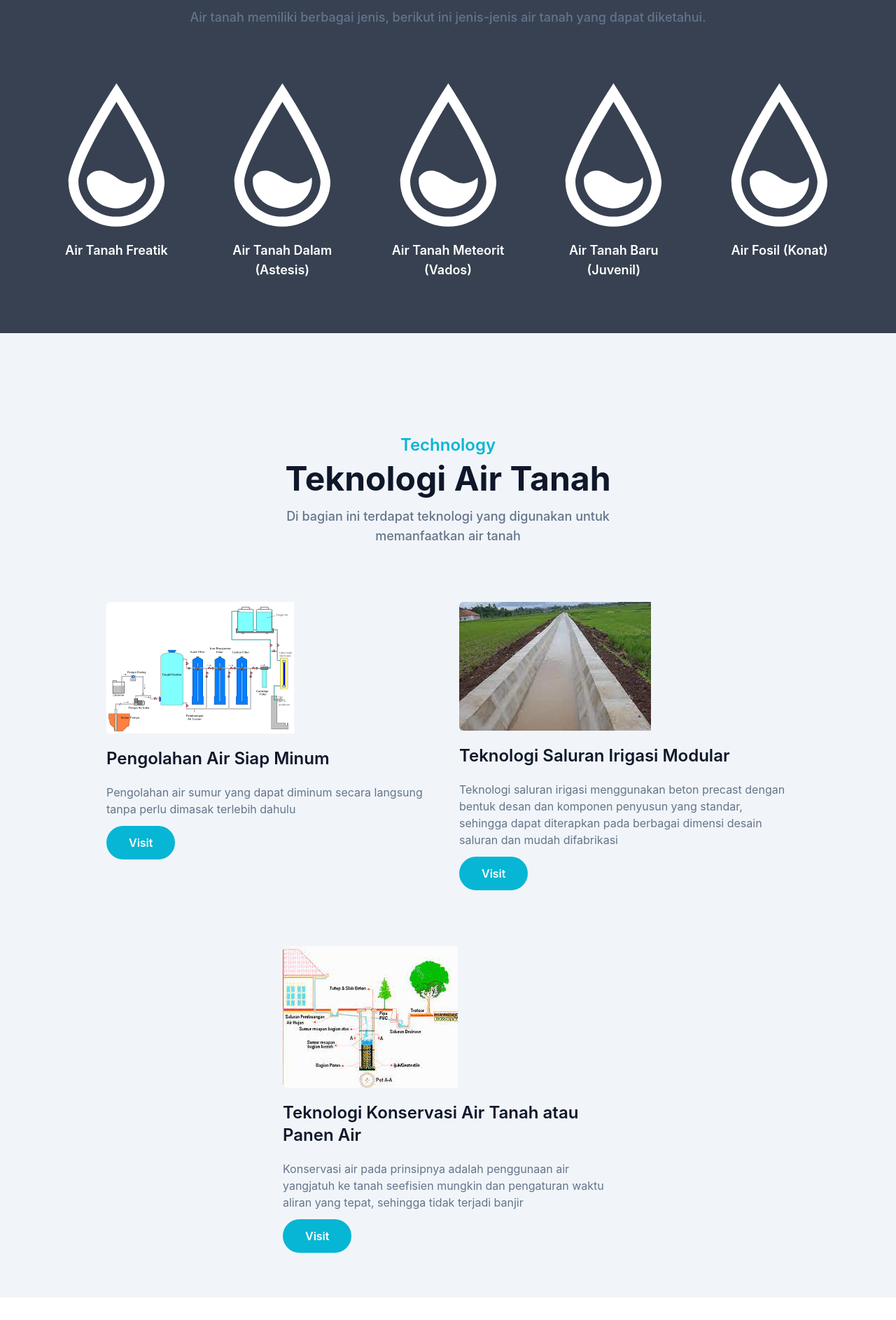
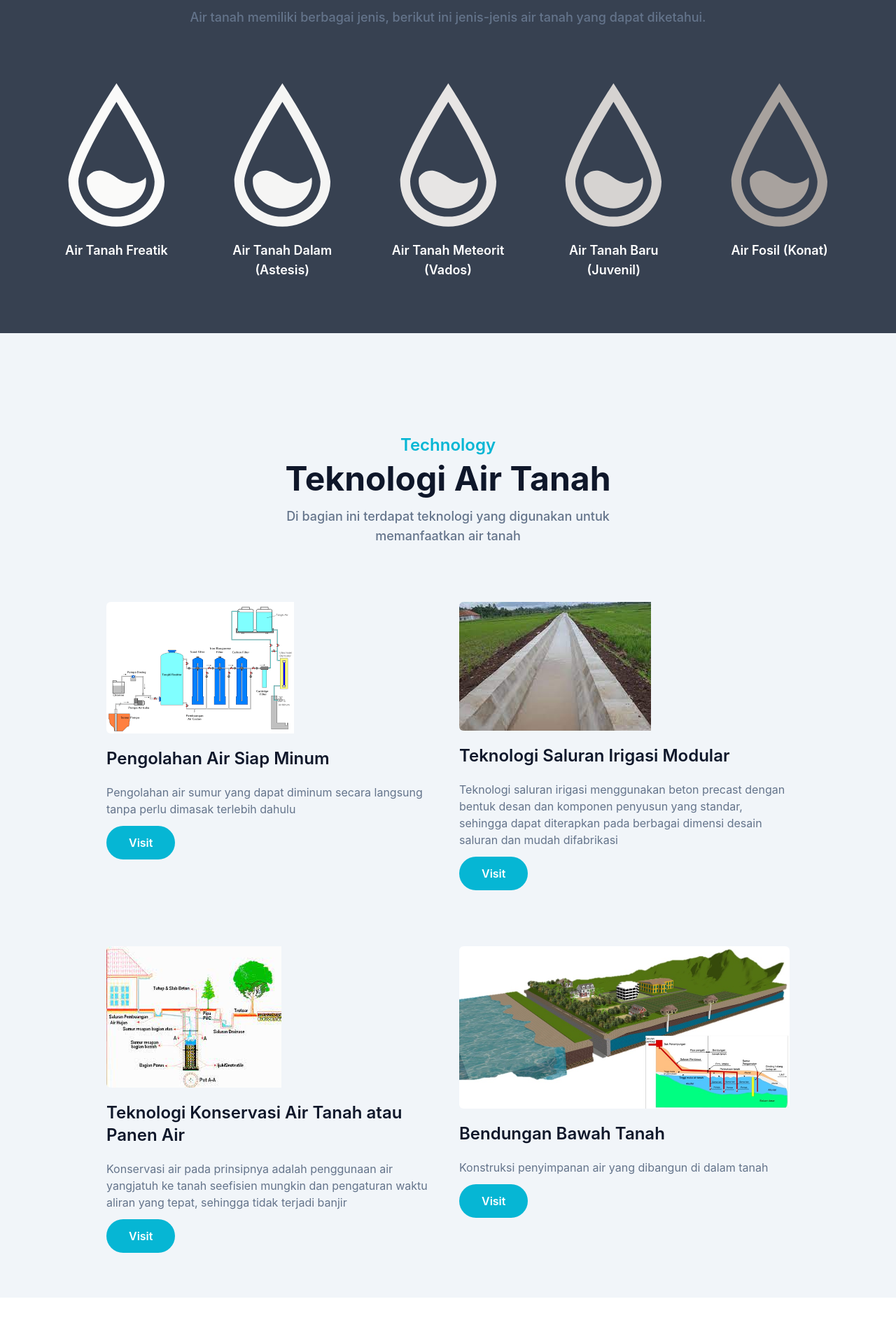
Before and after one commit to fnf-1/water-ground.github.io, a website: page index.html in a window 1280 px wide. Shown: the part 3974-5860 px from the top of the page at 70% size. Drawn offline with Linux system fonts and the light colour scheme.

Commit message:
update content

```diff
--- a/index.html
+++ b/index.html
@@ -197,7 +197,7 @@
           <div class="w-full px-4 flex flex-wrap justify-center">
             <div class="mb-12 p-4 md:w-1/5">
               <div class="rounded overflow-hidden">
-                <svg role="img" width="w-full" class="item-center fill-white dark:fill-dark" viewBox="0 0 24 24" xmlns="http://www.w3.org/2000/svg">
+                <svg role="img" width="w-full" class="item-center fill-stone-50 dark:fill-stone-500" viewBox="0 0 24 24" xmlns="http://www.w3.org/2000/svg">
                   <path
                     d="M12.7 1.088L12 0l-.7 1.088c-.751 1.168-7.342 11.525-7.342 15.366C3.958 20.615 7.565 24 12 24s8.042-3.385 8.042-7.546c0-3.84-6.591-14.197-7.342-15.366zM12 22.335c-3.516 0-6.377-2.638-6.377-5.881C5.623 13.908 9.732 6.756 12 3.1c2.268 3.656 6.377 10.809 6.377 13.355 0 3.242-2.861 5.88-6.377 5.88zm4.957-6.017c0 2.548-2.22 4.615-4.957 4.615-2.737 0-4.957-2.067-4.957-4.615 0-.163.021-.347.058-.549 0 0 1.306-2.616 4.847 0 2.999 2.215 4.95 0 4.95 0 .038.202.059.386.059.549z"
                   />
@@ -207,7 +207,7 @@
             </div>
             <div class="mb-12 p-4 md:w-1/5">
               <div class="rounded overflow-hidden">
-                <svg role="img" width="w-full" class="item-center fill-white dark:fill-dark" viewBox="0 0 24 24" xmlns="http://www.w3.org/2000/svg">
+                <svg role="img" width="w-full" class="item-center fill-stone-100 dark:fill-stone-600" viewBox="0 0 24 24" xmlns="http://www.w3.org/2000/svg">
                   <path
                     d="M12.7 1.088L12 0l-.7 1.088c-.751 1.168-7.342 11.525-7.342 15.366C3.958 20.615 7.565 24 12 24s8.042-3.385 8.042-7.546c0-3.84-6.591-14.197-7.342-15.366zM12 22.335c-3.516 0-6.377-2.638-6.377-5.881C5.623 13.908 9.732 6.756 12 3.1c2.268 3.656 6.377 10.809 6.377 13.355 0 3.242-2.861 5.88-6.377 5.88zm4.957-6.017c0 2.548-2.22 4.615-4.957 4.615-2.737 0-4.957-2.067-4.957-4.615 0-.163.021-.347.058-.549 0 0 1.306-2.616 4.847 0 2.999 2.215 4.95 0 4.95 0 .038.202.059.386.059.549z"
                   />
@@ -217,7 +217,7 @@
             </div>
             <div class="mb-12 p-4 md:w-1/5">
               <div class="rounded overflow-hidden">
-                <svg role="img" width="w-full" class="item-center fill-white dark:fill-dark" viewBox="0 0 24 24" xmlns="http://www.w3.org/2000/svg">
+                <svg role="img" width="w-full" class="item-center fill-stone-200 dark:fill-stone-700" viewBox="0 0 24 24" xmlns="http://www.w3.org/2000/svg">
                   <path
                     d="M12.7 1.088L12 0l-.7 1.088c-.751 1.168-7.342 11.525-7.342 15.366C3.958 20.615 7.565 24 12 24s8.042-3.385 8.042-7.546c0-3.84-6.591-14.197-7.342-15.366zM12 22.335c-3.516 0-6.377-2.638-6.377-5.881C5.623 13.908 9.732 6.756 12 3.1c2.268 3.656 6.377 10.809 6.377 13.355 0 3.242-2.861 5.88-6.377 5.88zm4.957-6.017c0 2.548-2.22 4.615-4.957 4.615-2.737 0-4.957-2.067-4.957-4.615 0-.163.021-.347.058-.549 0 0 1.306-2.616 4.847 0 2.999 2.215 4.95 0 4.95 0 .038.202.059.386.059.549z"
                   />
@@ -227,7 +227,7 @@
             </div>
             <div class="mb-12 p-4 md:w-1/5">
               <div class="rounded overflow-hidden">
-                <svg role="img" width="w-full" class="item-center fill-white dark:fill-dark" viewBox="0 0 24 24" xmlns="http://www.w3.org/2000/svg">
+                <svg role="img" width="w-full" class="item-center fill-stone-300 dark:fill-stone-800" viewBox="0 0 24 24" xmlns="http://www.w3.org/2000/svg">
                   <path
                     d="M12.7 1.088L12 0l-.7 1.088c-.751 1.168-7.342 11.525-7.342 15.366C3.958 20.615 7.565 24 12 24s8.042-3.385 8.042-7.546c0-3.84-6.591-14.197-7.342-15.366zM12 22.335c-3.516 0-6.377-2.638-6.377-5.881C5.623 13.908 9.732 6.756 12 3.1c2.268 3.656 6.377 10.809 6.377 13.355 0 3.242-2.861 5.88-6.377 5.88zm4.957-6.017c0 2.548-2.22 4.615-4.957 4.615-2.737 0-4.957-2.067-4.957-4.615 0-.163.021-.347.058-.549 0 0 1.306-2.616 4.847 0 2.999 2.215 4.95 0 4.95 0 .038.202.059.386.059.549z"
                   />
@@ -237,7 +237,7 @@
             </div>
             <div class="mb-12 p-4 md:w-1/5">
               <div class="rounded overflow-hidden">
-                <svg role="img" width="w-full" class="item-center fill-white dark:fill-dark" viewBox="0 0 24 24" xmlns="http://www.w3.org/2000/svg">
+                <svg role="img" width="w-full" class="item-center fill-stone-400 dark:fill-stone-900" viewBox="0 0 24 24" xmlns="http://www.w3.org/2000/svg">
                   <path
                     d="M12.7 1.088L12 0l-.7 1.088c-.751 1.168-7.342 11.525-7.342 15.366C3.958 20.615 7.565 24 12 24s8.042-3.385 8.042-7.546c0-3.84-6.591-14.197-7.342-15.366zM12 22.335c-3.516 0-6.377-2.638-6.377-5.881C5.623 13.908 9.732 6.756 12 3.1c2.268 3.656 6.377 10.809 6.377 13.355 0 3.242-2.861 5.88-6.377 5.88zm4.957-6.017c0 2.548-2.22 4.615-4.957 4.615-2.737 0-4.957-2.067-4.957-4.615 0-.163.021-.347.058-.549 0 0 1.306-2.616 4.847 0 2.999 2.215 4.95 0 4.95 0 .038.202.059.386.059.549z"
                   />
@@ -295,7 +295,19 @@
             <h3 class="font-semibold text-dark mt-5 mb-3 md:text-2xl dark:text-white">Teknologi Konservasi Air Tanah atau Panen Air</h3>
             <p class=" text-secondary mt-5 mb-3 md:text-md"> Konservasi air pada prinsipnya adalah penggunaan air yangjatuh ke tanah seefisien mungkin dan pengaturan waktu aliran yang tepat, sehingga tidak terjadi banjir</p>
             <div class="w-full">
-              <a href="https://balittanah.litbang.pertanian.go.id/ind/dokumentasi/buku/lahankering/berlereng7.pdf" target="_blank">
+              <a href="https://paktanidigital.com/artikel/teknologi-konservasi-air-tanah/" target="_blank">
+                <button class="text-base font-semibold text-white bg-sky py-3 px-8 rounded-full hover:opacity-80 hover-shadow-lg transition duration-500">Visit</button>
+              </a>
+            </div>
+          </div>
+          <div class="mb-12 p-4 md:w-1/2 xl:-1/3">
+            <div class="rounded-md overflow-hidden md:content-center">
+              <img src="dist/img/technology/4.jpg" alt="photos from : http://elearning.litbang.pu.go.id/teknologi/bendungan-bawah-tanah" width="w-full" />
+            </div>
+            <h3 class="font-semibold text-dark mt-5 mb-3 md:text-2xl dark:text-white">Bendungan Bawah Tanah</h3>
+            <p class=" text-secondary mt-5 mb-3 md:text-md">Konstruksi penyimpanan air yang dibangun di dalam tanah </p>
+            <div class="w-full">
+              <a href="http://elearning.litbang.pu.go.id/teknologi/bendungan-bawah-tanah" target="_blank">
                 <button class="text-base font-semibold text-white bg-sky py-3 px-8 rounded-full hover:opacity-80 hover-shadow-lg transition duration-500">Visit</button>
               </a>
             </div>
```
Also changed, not shown: dist/img/technology/4.jpg (added), dist/output.css.
